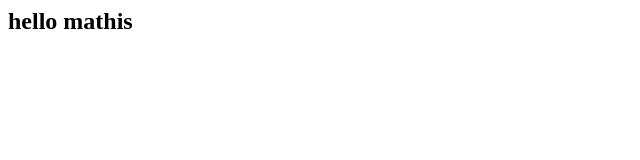
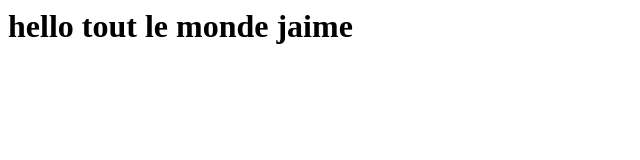
Before and after one commit to NoaBigS/Test, a plain HTML site: page index.html in a window 1280 px wide. Shown: the whole page, without its empty margins (0-640 px from the left). Drawn offline with Linux system fonts and the light colour scheme.

Commit message:
index.html

```diff
--- a/index.html
+++ b/index.html
@@ -1 +1 @@
-<h2>hello mathis </h2>
+<h1>hello tout le monde jaime </h1>
```
